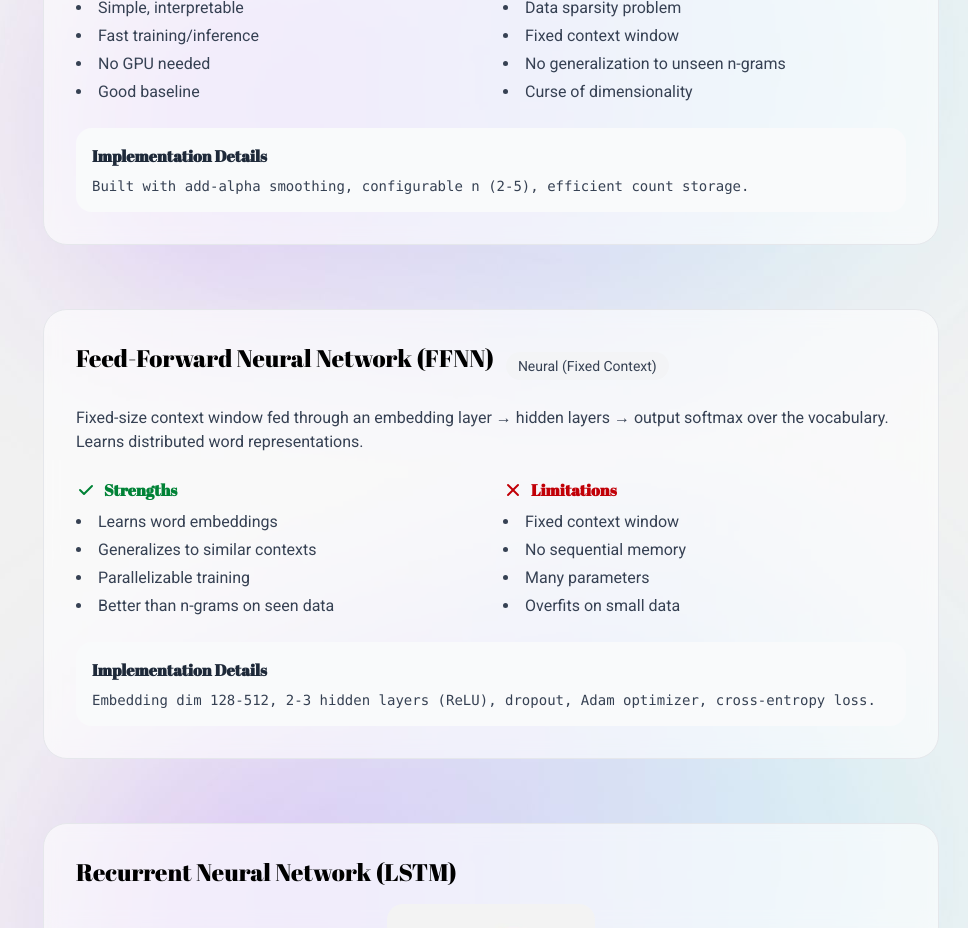
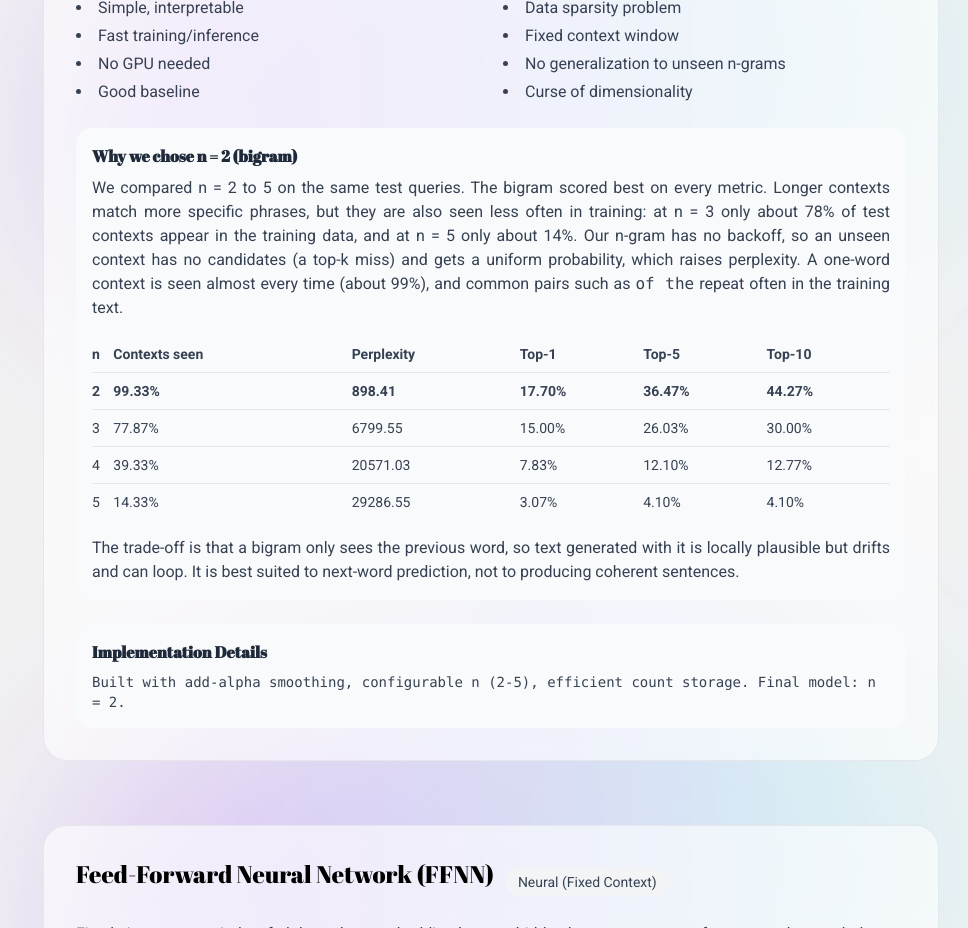
Before and after one commit to francogabrieloliveros/project-mfs, a Next.js app in the folder page/: page /methods in a window 1280 px wide. Shown: the part 1140-2068 px from the top of the page, without its empty margins (149-1117 px from the left). Built offline with nearby package versions, Linux system fonts and the light colour scheme.

Commit message:
updated contents in methods and results page to match codebase results and content

```diff
--- a/page/src/app/methods/page.tsx
+++ b/page/src/app/methods/page.tsx
@@ -159,13 +159,84 @@ export default function MethodsPage() {
               </ul>
             </div>
           </div>
+          <div className="bg-gray-50 rounded-2xl p-4 mb-6">
+            <h3 className="font-semibold text-gray-800 mb-2">
+              Why we chose n = 2 (bigram)
+            </h3>
+            <p className="text-gray-700 mb-4 text-justify">
+              We compared n = 2 to 5 on the same test queries. The bigram scored
+              best on every metric. Longer contexts match more specific phrases,
+              but they are also seen less often in training: at n = 3 only
+              about 78% of test contexts appear in the training data, and at
+              n = 5 only about 14%. Our n-gram has no backoff, so an unseen
+              context has no candidates (a top-k miss) and gets a uniform
+              probability, which raises perplexity. A one-word context is seen
+              almost every time (about 99%), and common pairs such as{" "}
+              <code>of the</code> repeat often in the training text.
+            </p>
+            <div className="overflow-x-auto mb-4">
+              <table className="w-full text-left text-sm text-gray-700">
+                <thead>
+                  <tr className="border-b border-gray-200">
+                    <th className="py-2 font-semibold">n</th>
+                    <th className="py-2 font-semibold">Contexts seen</th>
+                    <th className="py-2 font-semibold">Perplexity</th>
+                    <th className="py-2 font-semibold">Top-1</th>
+                    <th className="py-2 font-semibold">Top-5</th>
+                    <th className="py-2 font-semibold">Top-10</th>
+                  </tr>
+                </thead>
+                <tbody>
+                  <tr className="border-b border-gray-200 font-semibold">
+                    <td className="py-2">2</td>
+                    <td className="py-2">99.33%</td>
+                    <td className="py-2">898.41</td>
+                    <td className="py-2">17.70%</td>
+                    <td className="py-2">36.47%</td>
+                    <td className="py-2">44.27%</td>
+                  </tr>
+                  <tr className="border-b border-gray-200">
+                    <td className="py-2">3</td>
+                    <td className="py-2">77.87%</td>
+                    <td className="py-2">6799.55</td>
+                    <td className="py-2">15.00%</td>
+                    <td className="py-2">26.03%</td>
+                    <td className="py-2">30.00%</td>
+                  </tr>
+                  <tr className="border-b border-gray-200">
+                    <td className="py-2">4</td>
+                    <td className="py-2">39.33%</td>
+                    <td className="py-2">20571.03</td>
+                    <td className="py-2">7.83%</td>
+                    <td className="py-2">12.10%</td>
+                    <td className="py-2">12.77%</td>
+                  </tr>
+                  <tr>
+                    <td className="py-2">5</td>
+                    <td className="py-2">14.33%</td>
+                    <td className="py-2">29286.55</td>
+                    <td className="py-2">3.07%</td>
+                    <td className="py-2">4.10%</td>
+                    <td className="py-2">4.10%</td>
+                  </tr>
+                </tbody>
+              </table>
+            </div>
+            <p className="text-gray-700 text-justify">
+              The trade-off is that a bigram only sees the previous word, so
+              text generated with it is locally plausible but drifts and can
+              loop. It is best suited to next-word prediction, not to producing
+              coherent sentences.
+            </p>
+          </div>
+
           <div className="bg-gray-50 rounded-2xl p-4">
             <h3 className="font-semibold text-gray-800 mb-2">
               Implementation Details
             </h3>
             <p className="text-gray-700 font-mono text-sm">
               Built with add-alpha smoothing, configurable n (2-5), efficient
-              count storage.
+              count storage. Final model: n = 2.
             </p>
           </div>
         </section>
--- a/page/src/app/results/page.tsx
+++ b/page/src/app/results/page.tsx
@@ -59,12 +59,12 @@ const samples: { model: string; next: string; sequence: string }[] = [
   {
     model: "N-gram",
     next: "to",
-    sequence: `" The first of the time , and the series of the city , and the other countries , a major roads and a total syntheses including the end of the first down the first season . He is the end of the game . <eos>`,
+    sequence: `"The first of the time , and the series of the city , and the other countries , a major roads and a total syntheses including the end of the first down the first season . He is the end of the game . <eos>`,
   },
   {
     model: "FFNN",
     next: "was",
-    sequence: `received the music of the species 's work . The common starling is also common starling . The common starling may be considered by the common starling ( Op. 39 ) ( 23 % ) , and the other common starling are to be known as of whom they can`,
+    sequence: `that year a range of the series . In the case of Alkan 's brother , who is not common in some sets .`,
   },
   {
     model: "RNN (LSTM)",
@@ -217,7 +217,7 @@ export default function ResultsPage() {
           </p>
           <div className="grid grid-cols-2 md:grid-cols-4 gap-3 text-base">
             {[
-              ["Temperature", "0.75"],
+              ["Temperature", "N-gram 0.60 · FFNN 0.80 · RNN 0.65"],
               ["Top-k", "20"],
               ["Max new tokens", "50"],
               ["Blocked token", "<unk>"],
```
